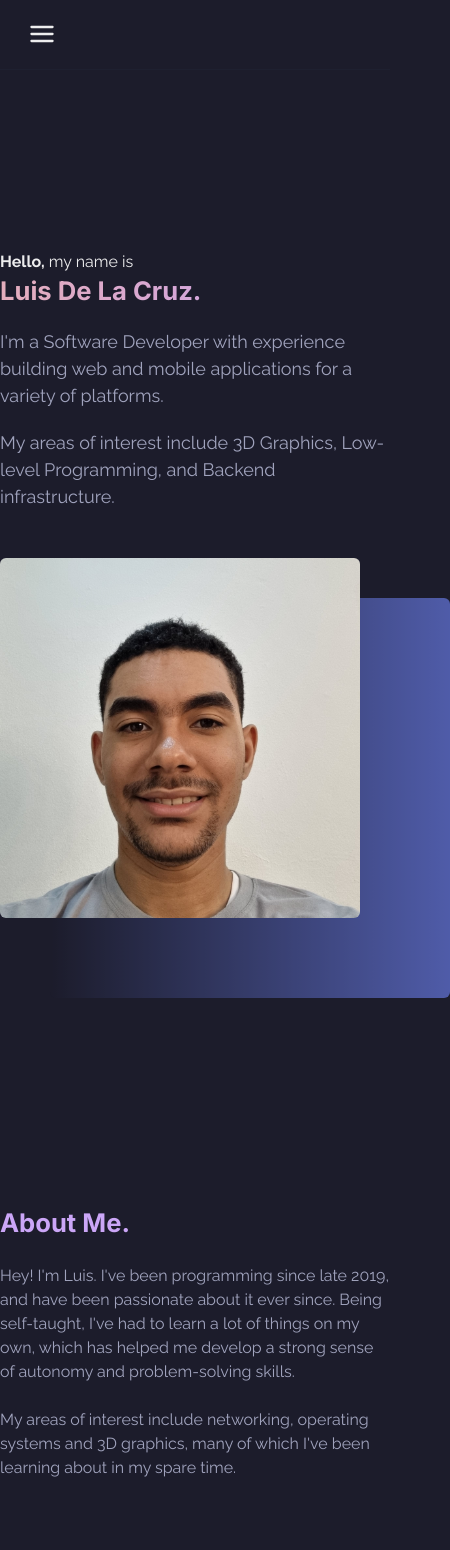
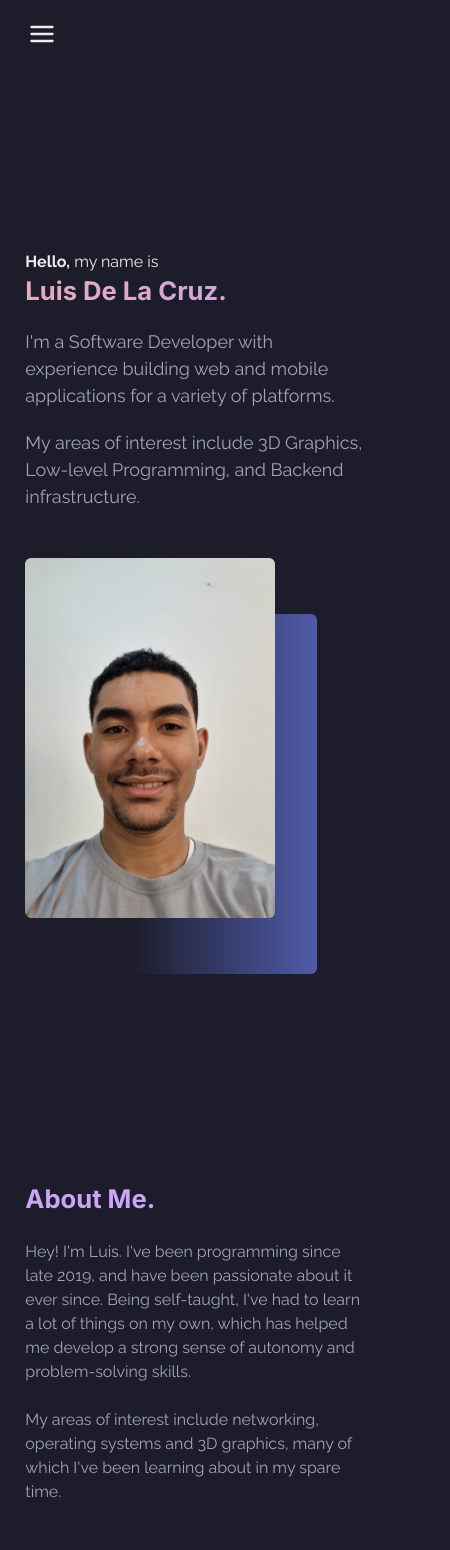
Before and after one commit to luisdanieldlcg/luisdanieldlcg.com, a React (Vite) app: page / in a window 390 px wide. Shown: the top 1550 px of the page, 450 px wide, since content can reach past the window. Built offline with nearby package versions, Linux system fonts and the light colour scheme.

Commit message:
fix: made home page more responsive

```diff
--- a/src/components/ProjectCard.tsx
+++ b/src/components/ProjectCard.tsx
@@ -2,7 +2,6 @@ import {
     CardBody,
     CardFooter,
     Divider,
-    Flex,
     HStack,
     Heading,
     Image,
--- a/src/components/home/About.tsx
+++ b/src/components/home/About.tsx
@@ -34,7 +34,7 @@ const About = () => {
                                     About Me.
                                 </Heading>
 
-                                <Box mt={6} maxW="600px" transition="0.25s">
+                                <Box mt={6} maxW="520px" transition="0.25s">
                                     <Text color={textStyle}>
                                         Hey! I'm Luis. I've been programming
                                         since late 2019, and have been
--- a/src/components/home/FeaturedProjects.tsx
+++ b/src/components/home/FeaturedProjects.tsx
@@ -75,7 +75,7 @@ const FeaturedProjects = ({ projects }: Props) => {
 
                 <SlideUpWhenVisible>
                     <SimpleGrid
-                        columns={{ sm: 1, md: 2 }}
+                        columns={{ sm: 1, lg: 2 }}
                         spacing={10}
                         gap={32}
                     >
--- a/src/components/home/Intro.tsx
+++ b/src/components/home/Intro.tsx
@@ -23,12 +23,12 @@ const Intro = () => {
                                 enter: { duration: 0.3, delay: 0.25 },
                             }}
                         >
-                            <Box mt={16} maxW="100%">
+                            <Box mt={16}>
                                 <Text
                                     as="div"
                                     fontSize="lg"
-                                    maxW="600"
-                                    ml="auto"
+                                    maxW="520px"
+                                    px="0px"
                                 >
                                     <Text
                                         fontSize={{
@@ -71,6 +71,9 @@ const Intro = () => {
                         </SlideFade>
 
                         <SlideFade
+                            style={{
+                                marginRight: 90,
+                            }}
                             in={true}
                             transition={{
                                 enter: { duration: 0.3, delay: 0.25 },
@@ -78,14 +81,17 @@ const Intro = () => {
                         >
                             <Box position="relative">
                                 {/* Image Shade */}
+                                <Center>
                                     <Box
-                                    boxSize={400}
+                                        // boxSize="100%"
+                                        h="100%"
+                                        w="75%"
                                         zIndex="-1"
                                         position="absolute"
-                                    top="10"
+                                        top="14"
                                         right="0"
-                                    bottom="-20"
-                                    left="50"
+                                        bottom="0"
+                                        left="105"
                                         bg="#26292a"
                                         bgGradient="linear(to-r, #1c1c2b, #7287fd)"
                                         opacity="0.6"
@@ -98,6 +104,7 @@ const Intro = () => {
                                         objectFit="cover" // Ensure the image covers the entire container
                                         borderRadius="md"
                                     />
+                                </Center>
                             </Box>
                         </SlideFade>
                     </SimpleGrid>
--- a/src/components/navbar/side/SideNavbar.tsx
+++ b/src/components/navbar/side/SideNavbar.tsx
@@ -35,7 +35,7 @@ const SideNavbar = () => {
             left="0"
             top="50%"
             transform="translateY(-50%)"
-            spacing="4"
+            spacing="6"
             display={{ base: "none", md: "flex" }}
             p="4"
             borderRadius="md"
--- a/src/layouts/RootLayout.tsx
+++ b/src/layouts/RootLayout.tsx
@@ -6,7 +6,7 @@ import BottomNavbar from "../components/navbar/BottomNavbar";
 const RootLayout = () => {
     return (
         <>
-            <Box transition="0.25s" py="2vh">
+            <Box transition="0.25s" py="2vh" px="3vh">
                 <Navbar />
                 <Box>
                     <Outlet />
--- a/src/pages/HomePage.tsx
+++ b/src/pages/HomePage.tsx
@@ -9,7 +9,15 @@ const HomePage = () => {
     return (
         <>
             <SideNavbar />
-            <VStack as="main" spacing="244px" pb="144px">
+            <VStack
+                as="main"
+                spacing="244px"
+                pb="144px"
+                ml={{
+                    base: "0",
+                    md: "50px",
+                }}
+            >
                 <Intro />
                 <About />
                 <FeaturedProjects projects={featuredProjects} />
```
Lines whose indentation alone changed are shown as unchanged.
